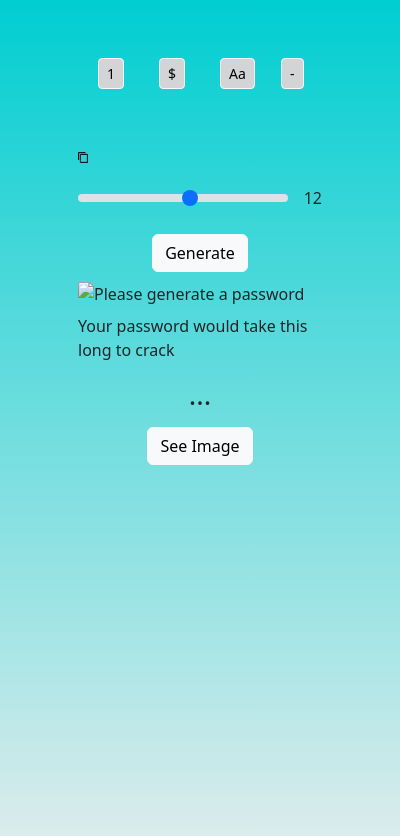
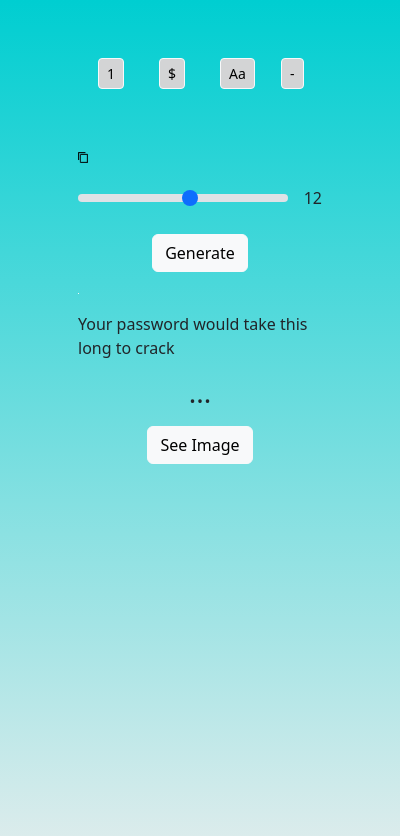
Before and after one commit to volovikariel/ConUHacks23-THPG, a browser extension: page popup.html in a window 400 px wide. Drawn offline with nearby package versions, Linux system fonts and the light colour scheme.

```diff
--- a/popup.html
+++ b/popup.html
@@ -50,7 +50,7 @@
       </div>
 
         <div class="container mt-2">
-          <img id="graph-img" class="img-fluid" alt="Please generate a password">
+          <img id="graph-img" class="img-fluid" alt="Please generate a password" src="./icons/holder.jpg">
           </img>
         </div>
           <div class="container mt-2 d-flex flex-wrap justify-content-center">
```
Also changed, not shown: 199-1990184_input-bg-outset-1-px-hd-png-download.png (added), icons/holder.jpg (added).
